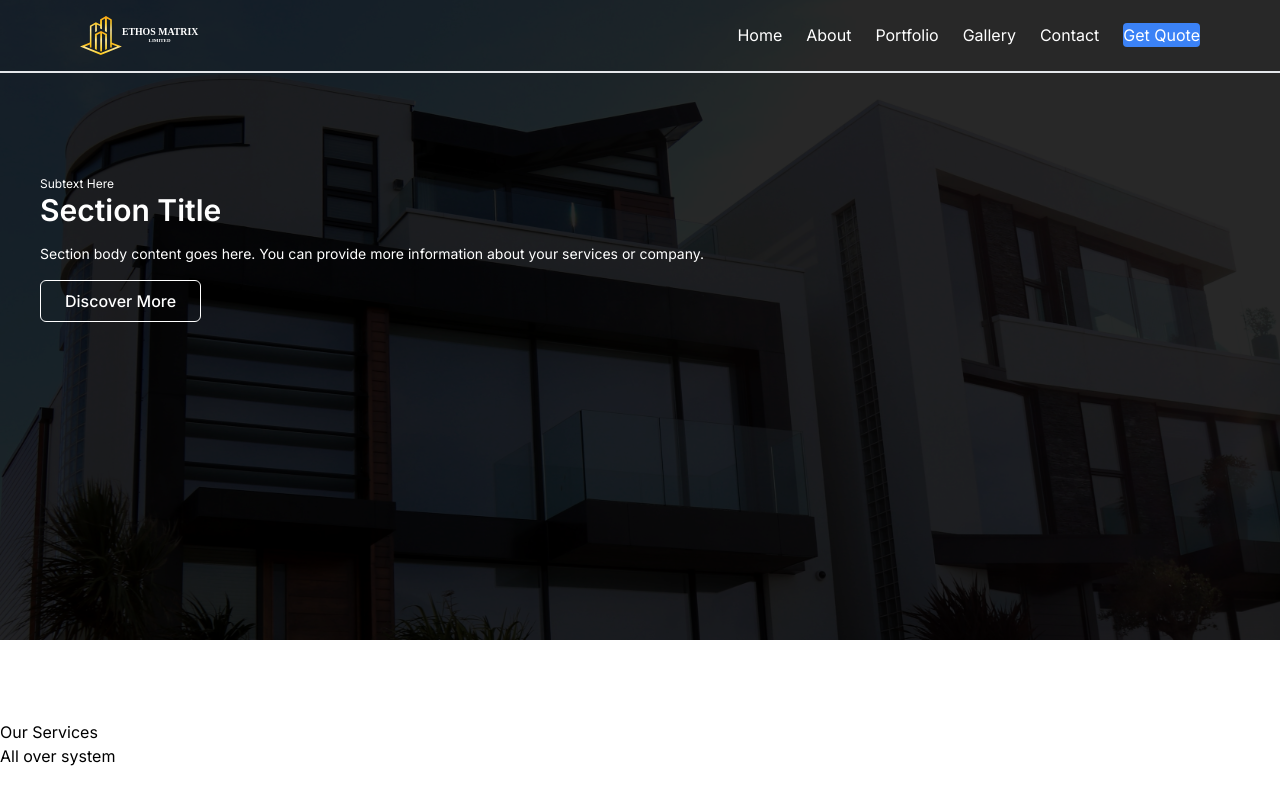
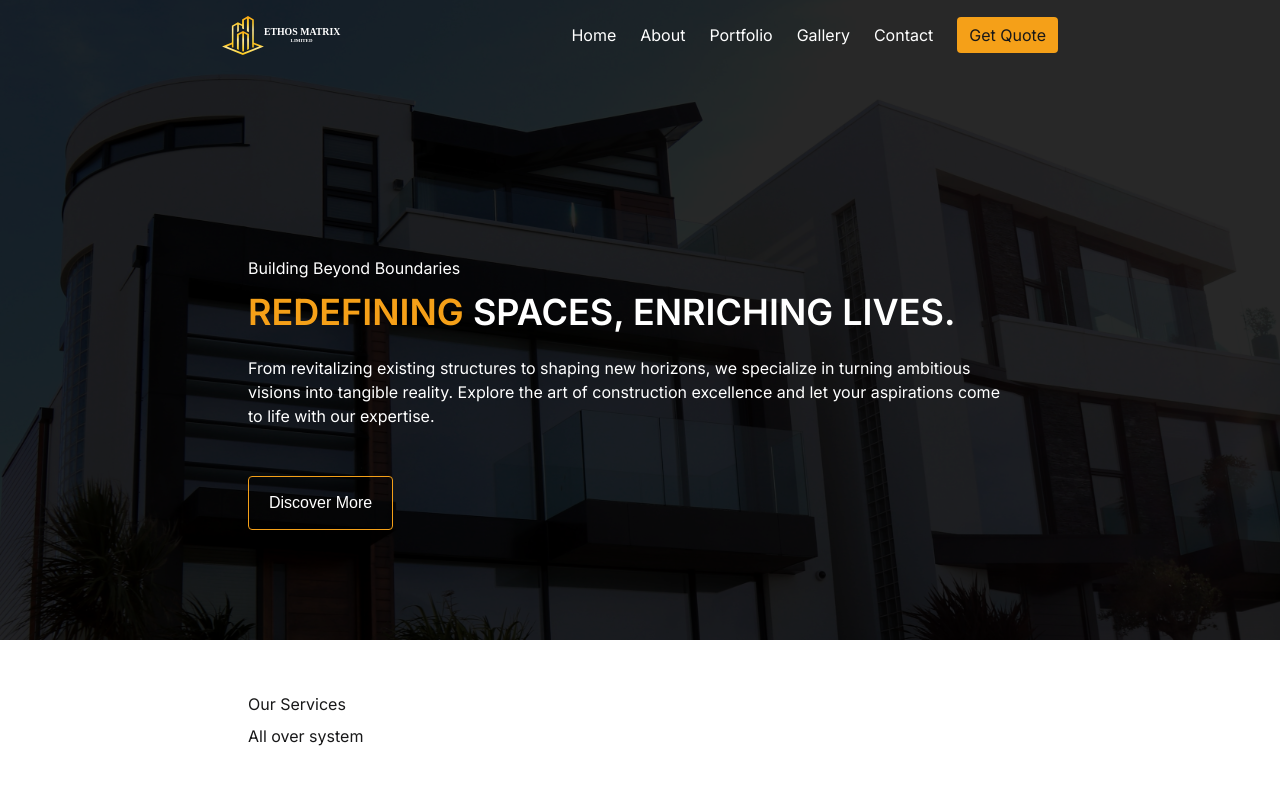
Before and after one commit to al3x991/EthosMatrixWebsite, a Next.js app: page / in a window 1280 px wide. Shown: the top 804 px of the page. Built offline with nearby package versions, Linux system fonts and the light colour scheme.

Commit message:
Significant changes made

```diff
--- a/app/components/Navbar.js
+++ b/app/components/Navbar.js
@@ -29,13 +29,12 @@ const Navbar = () => {
 
   return (
     <nav
-
-      className={`fixed  w-full sm:px-5 md:px-10 lg:px-20 z-50  transition-all duration-300 ${
+      className={`fixed  w-full sm:px-5 md:px-10 lg:px-52 z-50  transition-all duration-300 ${
         menuOpen && window.scrollY > 0 ? 'bg-white' : '',
-        scrolling ? 'shadow-md  bg-white text-black' : 'bg-transparent border-b-2  text-white'
+        scrolling ? 'shadow-md  bg-white text-black' : 'bg-transparent  text-white'
       }`}
     >
-      <div className="container  flex justify-between py-4">
+      <div className="container  flex justify-between py-4 px-3.5">
 
         <div className="flex items-center">
           <Image
@@ -45,27 +44,27 @@ const Navbar = () => {
             height={120}
           />
         </div>
-        <div className="text-base hidden md:flex items-center space-x-6">
-          <a href="#" className="hover:text-gray-800">
+        <div className="text-base hidden md:flex items-center space-x-6 nav-link">
+          <a href="#" className="hover:text-amber-500">
             Home
           </a>
-          <a href="#" className="hover:text-gray-800">
+          <a href="#" className="hover:text-amber-500">
             About
           </a>
-          <a href="#" className="hover:text-gray-800">
+          <a href="#" className="hover:text-amber-500">
             Portfolio
           </a>
-          <a href="#" className="hover:text-gray-800">
+          <a href="#" className="hover:text-amber-500">
             Gallery
           </a>
-          <a href="#" className="hover:text-gray-800">
+          <a href="#" className="hover:text-amber-500">
             Contact
           </a>
-          <button className="bg-blue-500 hover:bg-blue-600 text-white px-0 py-0 rounded">
+          <button className="quote-btn">
            <span className=' text-base'>Get Quote</span>
           </button>
         </div>
-        <div className="md:hidden flex items-center">
+        <div className="md:hidden flex items-center mr-8">
           {/* <button
             className={` focus:outline-none ${
                 scrolling ? ' text-black' : ' text-white'
@@ -116,7 +115,7 @@ const Navbar = () => {
       </div>
       {menuOpen && (
           <div
-          className={` py-4 drop-shadow-xl  top-0 left-0 w-[65vw] bg-white  p-10 pl-20 text-grey-80 fixed h-full z-40 ${
+          className={` py-4 drop-shadow-xl  top-0 left-0 w-[65vw] bg-white border-t-2 border-t-amber-500  p-10 text-grey-80 fixed h-full z-40 ${
             menuOpen ? "translate-x-0 " : "translate-x-full"
           }`}>
 
@@ -135,7 +134,7 @@ const Navbar = () => {
           <a href="#" className="block px-4 py-2 text-gray-800">
             Contact
           </a>
-          <button className="block bg-blue-500 hover:bg-blue-600 text-white px-4 py-2 rounded mt-2">
+          <button className="quote-btn hidden md:block">
             Get Quote
           </button>
           </div>
--- a/app/components/Services.js
+++ b/app/components/Services.js
@@ -2,7 +2,7 @@ import React from 'react'
 
 const Services = () => {
   return (
-    <div className='container my-20 mb-96'>
+    <div className='ml-10 mr-10 mt-12  mb-40 md:px-10 lg:px-52'>
       <div className=''>Our Services</div>
       <p> All over system </p>
     </div>
--- a/app/components/hero.css
+++ b/app/components/hero.css
@@ -1,17 +1,4 @@
-.hero-home1 {
-    width: 500px;
-    height: 400px;
-    background-size: cover;
-    background-image: linear-gradient(rgba(0, 0, 0, 0.5), rgba(0, 0, 0, 0.5) ), url("https://download.unsplash.com/photo-1428604467652-115d9d71a7f1");
-    position: relative;
+
+.text-color-primary{
+color: #F5A018;
 }
-
-.hero-home1 p {
-    font-size: 23px;
-    color: #fff;
-    text-transform: uppercase;
-    font-family: sans-serif;
-    position: absolute;
-    top: 160px;
-    left: 22px;
-}
--- a/app/components/hero.js
+++ b/app/components/hero.js
@@ -1,8 +1,8 @@
 import Image from "next/image";
-
+import "./hero.css"
 const Hero = () => {
 return (
-<section className="relative w-full h-[80vh] bg-fixed">
+<section className="relative w-full h-[100vh] md:h-[80vh] bg-fixed">
 {/* className="object-cover w-full h-full"  */}
 <Image
 src="/assets/images/home1.jpg"
@@ -14,17 +14,18 @@ objectFit="cover"
 layout="fill"
 />
 <div className="absolute inset-0 bg-black backdrop-brightness-50 opacity-75"></div>
-<div className="absolute inset-0 mt-44 flex items-left center text-white">
-<div className="max-w-3xl mx-auto ml-10">
-        <p className="text-xs">Subtext Here</p>
-        <h2 className="text-3xl font-semibold mb-4">Section Title</h2>
-        <p className="text-sm">
-          Section body content goes here. You can provide more information about your services or company.
-        </p>
-        <button className="border border-white text-white mt-4 px-6 py-2 rounded-md font-medium hover:bg-white hover:text-blue-500">
-          Discover More
-        </button>
-      </div>
+<div className="absolute inset-0 mt-20 md:mt-52 flex items-left center text-white">
+{/* max-w-3xl mx-auto ml-10 */}
+<div className="ml-10 mr-10 mt-12  mb-40 md:px-10 lg:px-52">
+<p className=" text-xs md:text-base mb-3">Building Beyond Boundaries</p>
+<h2 className="uppercase text-2xl max-w-xl md:max-w-6xl md:text-4xl font-semibold mb-6"><span className="text-color-primary">Redefining</span> spaces, enriching lives.</h2>
+<p className="my-5 max-w-lg md:max-w-3xl text-sm md:text-base mb-12">
+From revitalizing existing structures to shaping new horizons, we specialize in turning ambitious visions into tangible reality.
+Explore the art of construction excellence and let your aspirations come to life with our expertise.</p>
+<button className="border-btn">
+Discover More
+</button>
+</div>
 </div>
 </section>
 );
--- a/app/components/navbar.css
+++ b/app/components/navbar.css
@@ -129,3 +129,9 @@
 .mobileGetQuoteBtn:hover {
   background-color: #0056b3;
 }
+.nav-link{
+font-size: 16x;
+}
+.nav-link:hover{
+  color: #F5A018;
+}
--- a/app/globals.css
+++ b/app/globals.css
@@ -17,5 +17,63 @@
 }
 
 body {
+  color: #181819;
+  line-height: 32px !important;
+  font-size: 16px;
+}
+.containerCustom{
+  padding: 0 2rem;
+    margin: 3rem 3rem 6rem;
+}
+.wrapper{
+  padding-left: 0.875rem/* 14px */;
+  padding-right: 0.875rem/* 14px */;
+  padding-top: 1rem/* 16px */;
+    padding-bottom: 1rem/* 16px */;
+}
+.border-btn{
+  -webkit-border-radius: 4;
+  -moz-border-radius: 4;
+  border-radius: 4px;
+  font-family: Arial;
+  color: #ffffff;
+  font-size: 16px;
+ background: transparent;
+ border: 1px solid #F5A018;
+  padding: 10px 20px 10px 20px;
+  text-decoration: none;
+}
 
+.border-btn:hover {
+  border: none;
+  background: #F5A018;
+  color: #ffffff;
 }
+.quote-btn{
+  -webkit-border-radius: 4;
+  -moz-border-radius: 4;
+  border-radius: 4px;
+  padding: 6px 12px !important;
+  -webkit-border-radius: 4;
+  -moz-border-radius: 4;
+  color: #181819;
+  font-size: 16px;
+ background-color: #F5A018;
+  padding: 0px 10px;
+  text-decoration: none;
+}
+
+.quote-btn:hover {
+  background-color: #ffbb54;
+  color: #181819;
+}
+
+.small-btn{
+min-width: 20px !important;
+}
+.medium-btn{
+width: 40px;
+}
+.large-btn{
+width: 65px;
+}
--- a/app/page.js
+++ b/app/page.js
@@ -5,7 +5,7 @@ import Services from './components/Services'
 
 export default function Home() {
   return (
-    <main className="">
+    <main>
 <Navbar/>
 <Hero/>
 <Services/>
```
